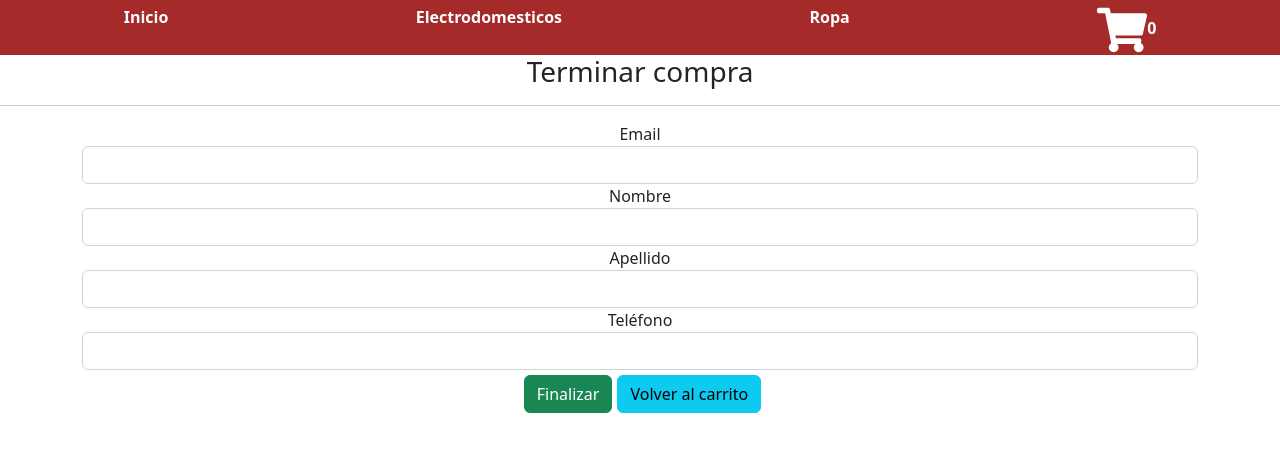
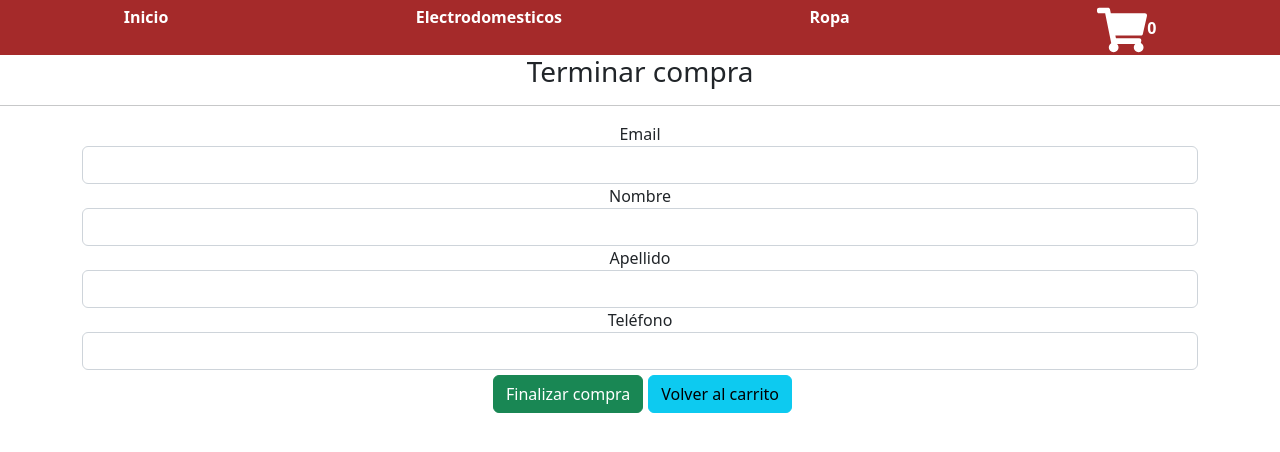
Before and after one commit to joselautaro/app-48585, a React (Create React App) app: page /checkout in a window 1280 px wide. Shown: the top 452 px of the page. Built offline with nearby package versions, Linux system fonts and the light colour scheme.

Commit message:
Cambiamos leyenda de boton

```diff
--- a/src/components/Checkout/Checkout.jsx
+++ b/src/components/Checkout/Checkout.jsx
@@ -100,7 +100,7 @@ export const Checkout = () => {
           <label htmlFor="telefono">Teléfono</label>
           <input type="text" className="form-control" onChange={(e) => setTelefono(e.target.value)} value={telefono} />
         </div>
-        <button type='submit' className='btn btn-success'>Finalizar</button>
+        <button type='submit' className='btn btn-success'>Finalizar compra</button>
         <Link to='/cart' className='btn btn-info'>Volver al carrito</Link>
       </form>
 
```
